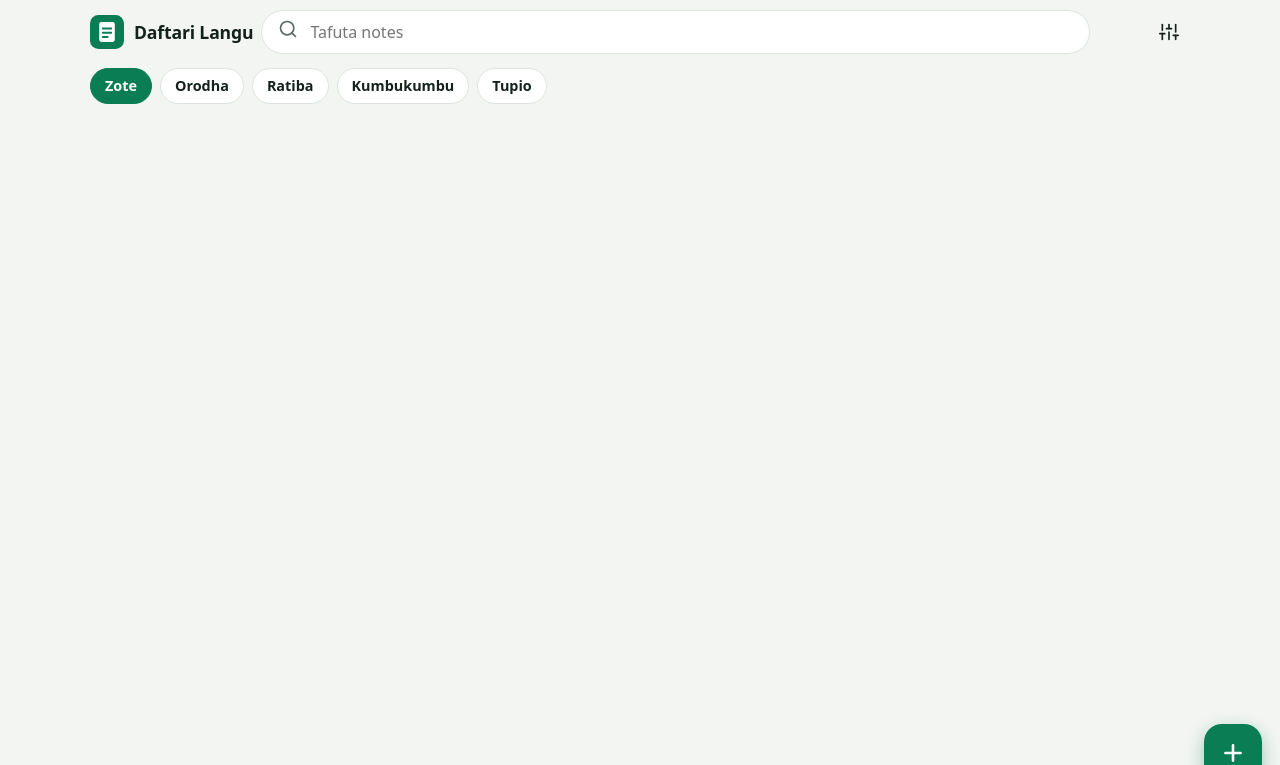
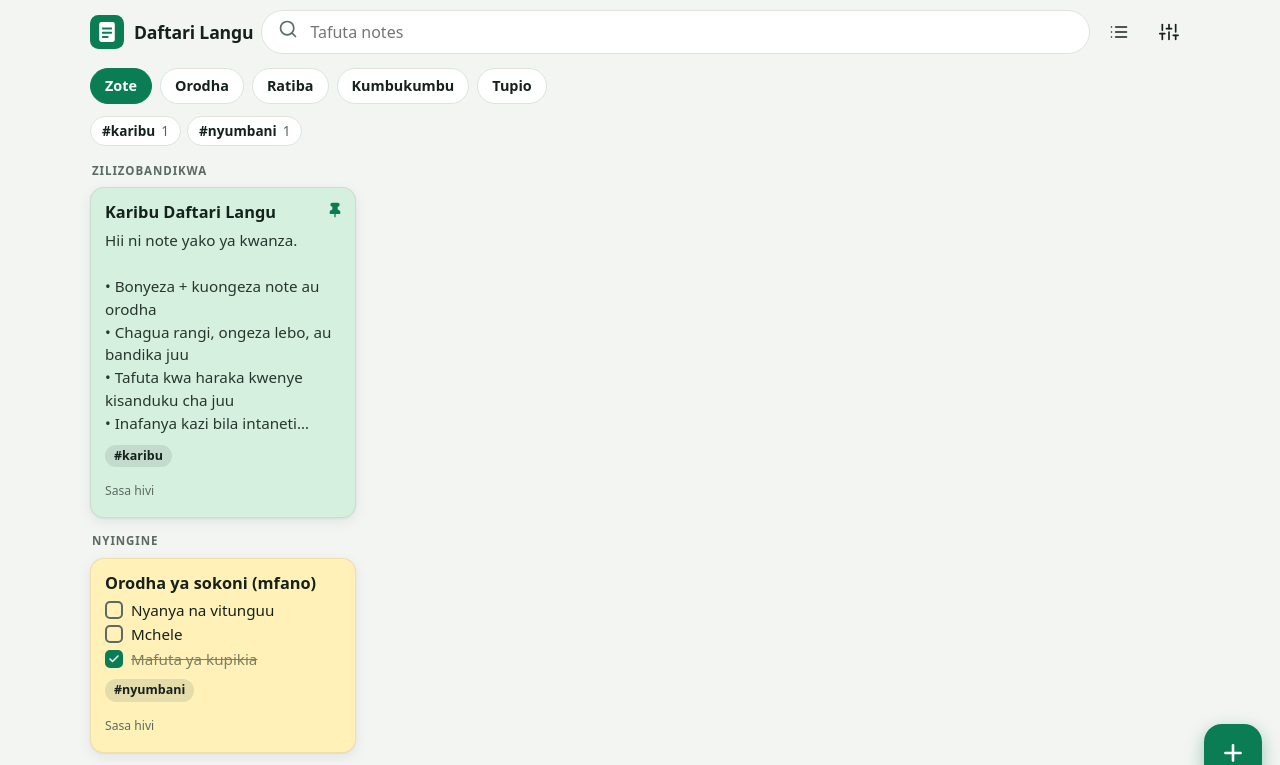
Before and after one commit to matondo-maduhu/Notebook-app, a Flask app: page / in a window 1280 px wide. Shown: the top 765 px of the page. Run offline with Flask 3, Linux system fonts and the light colour scheme.

Commit message:
Add files via upload

```diff
--- a/templates/index.html
+++ b/templates/index.html
@@ -32,6 +32,7 @@
         </header>
 
         <nav id="chips" class="chips" aria-label="Vichujio"></nav>
+        <nav id="tagbar" class="tagbar" aria-label="Lebo" hidden></nav>
 
         <main id="main" class="main">
             <div id="banner" class="banner" hidden></div>
```
